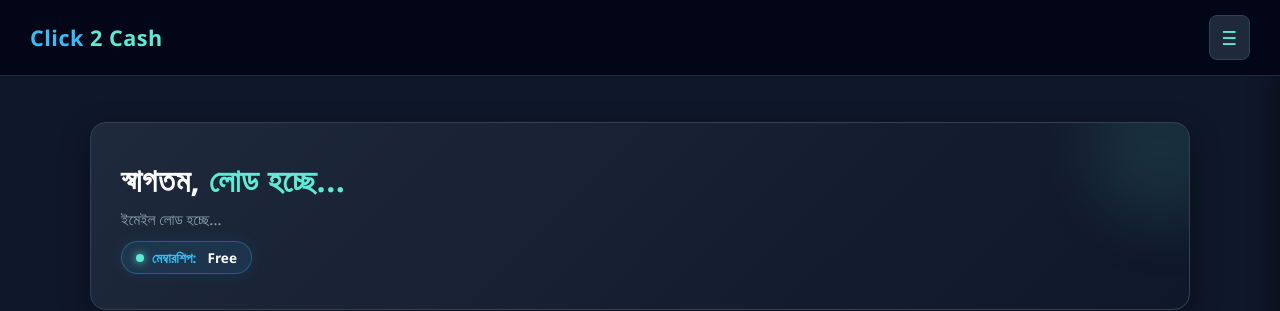
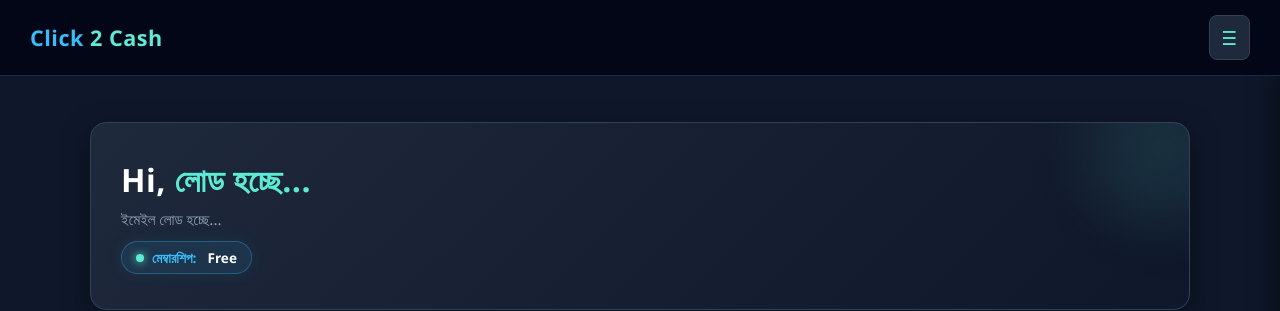
Before and after one commit to srabonsheikh096/test, a plain HTML site: page dashboard.html in a window 1280 px wide. Shown: the top 311 px of the page. Drawn offline with Linux system fonts and the light colour scheme; no server answers.

Commit message:
Update dashboard.html

```diff
--- a/dashboard.html
+++ b/dashboard.html
@@ -202,7 +202,7 @@
         <!-- Premium Welcome Banner -->
         <div class="welcome-banner">
             <div class="welcome-text">
-                <h2>স্বাগতম, <span id="usernameDisplay">লোড হচ্ছে...</span></h2>
+                <h2>Hi, <span id="usernameDisplay">লোড হচ্ছে...</span></h2>
                 <span class="user-email-tag" id="emailDisplay">ইমেইল লোড হচ্ছে...</span>
 
                 <!-- Active Membership Badge -->
```
